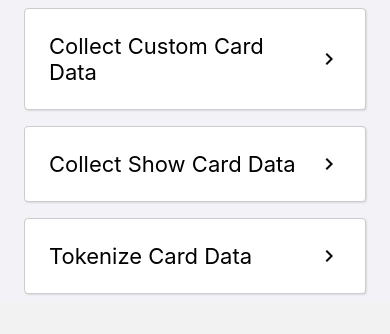
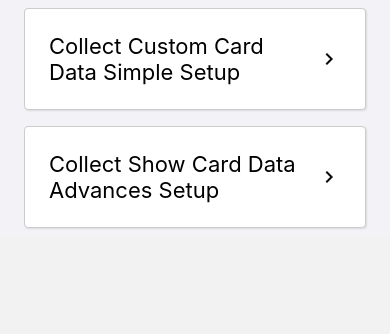
Before and after one commit to vgs-samples/vgs-collect-show-react-native-demo, a React Native app: screen /UseCasesScreen in a window 390 px wide. Shown: the top 334 px of the page. Built offline with nearby package versions, Linux system fonts and the light colour scheme.

Commit message:
rearrange js files

```diff
--- a/App.js
+++ b/App.js
@@ -12,12 +12,11 @@ import {StyleSheet, Text, View, SafeAreaView} from 'react-native';
 
 import {NavigationContainer} from '@react-navigation/native';
 import {createStackNavigator} from '@react-navigation/stack';
-// import { createBottomTabNavigator } from '@react-navigation/bottom-tabs';
 
 import {UseCases} from './models/UseCases';
 import UseCasesScreen from './screens/UseCasesScreen';
-import CollectCustomCardDataScreen from './screens/UseCases/CollectCustomCardData/CollectCustomCardDataScreen';
-import CollectShowTabScreen from './screens/UseCases/CollectShowCardData/CollectShowTabScreen';
+import CollectCardDataScreenSimple from './screens/UseCases/CollectShowCardDataSimpleSetup/CollectShowCardDataSimple';
+import CollectShowTabScreen from './screens/UseCases/CollectShowCardDataAdvancedSetup/CollectShowTabScreen';
 
 const Stack = createStackNavigator();
 
@@ -31,83 +30,20 @@ export default function App() {
           options={{headerShown: false}}
         />
         <Stack.Screen
-          name={UseCases.CollectCustomCardData}
-          component={CollectCustomCardDataScreen}
-          options={{
-            title: 'Collect Custom Card Data',
-          }}
-        />
-        <Stack.Screen
-          name={UseCases.CollectShowCardData}
-          component={CollectShowTabScreen}
+          name={UseCases.CollectShowCardDataSimple}
+          component={CollectCardDataScreenSimple}
           options={{
             title: 'Collect & Show Card Data',
           }}
         />
         <Stack.Screen
-          name={UseCases.TokenizeCardData}
-          component={CollectCustomCardDataScreen}
+          name={UseCases.CollectShowCardDataAdvanced}
+          component={CollectShowTabScreen}
           options={{
-            headerShown: true,
-            title: 'Tokenize Card Data',
+            title: 'Collect & Show Card Data',
           }}
         />
       </Stack.Navigator>
     </NavigationContainer>
   );
 }
-
-/*
-import React from 'react';
-import type {Node} from 'react';
-import VGSFormView from './NativeWrappers/VGSFormView';
-
-import {
-  SafeAreaView,
-  ScrollView,
-  StatusBar,
-  StyleSheet,
-  Text,
-  useColorScheme,
-  View,
-  Button,
-} from 'react-native';
-
-import {
-  Colors,
-  DebugInstructions,
-  Header,
-  LearnMoreLinks,
-  ReloadInstructions,
-} from 'react-native/Libraries/NewAppScreen';
-
-const Section = ({children, title}): Node => {
-  const isDarkMode = useColorScheme() === 'dark';
-  return <VGSFormView />;
-};
-
-const App: () => Node = () => {
-  const isDarkMode = useColorScheme() === 'dark';
-
-  const backgroundStyle = {
-    backgroundColor: isDarkMode ? Colors.darker : Colors.lighter,
-    flexGrow: 0,
-  };
-
-  return (
-    <SafeAreaView style={backgroundStyle}>
-      <StatusBar barStyle={isDarkMode ? 'light-content' : 'dark-content'} />
-      <View
-        style={{
-          backgroundColor: isDarkMode ? Colors.darker : Colors.white,
-          height: '100%',
-          width: '100%',
-        }}>
-        <VGSFormView />
-      </View>
-    </SafeAreaView>
-  );
-};
-
-export default App;
-*/
--- a/models/UseCaseData.js
+++ b/models/UseCaseData.js
@@ -8,7 +8,12 @@ class UseCaseData {
 }
 
 export const useCases = [
-  new UseCaseData(UseCases.CollectCustomCardData, 'Collect Custom Card Data'),
-  new UseCaseData(UseCases.CollectShowCardData, 'Collect Show Card Data'),
-  new UseCaseData(UseCases.TokenizeCardData, 'Tokenize Card Data'),
+  new UseCaseData(
+    UseCases.CollectCustomCardData,
+    'Collect Custom Card Data Simple Setup',
+  ),
+  new UseCaseData(
+    UseCases.CollectShowCardData,
+    'Collect Show Card Data Advances Setup',
+  ),
 ];
--- a/models/UseCases.js
+++ b/models/UseCases.js
@@ -1,5 +1,4 @@
 export const UseCases = {
-  CollectCustomCardData: 'CollectCustomCardData',
-  CollectShowCardData: 'CollectShowCardData',
-  TokenizeCardData: 'TokenizeCardData',
+  CollectShowCardDataSimple: 'CollectShowCardDataSimple',
+  CollectShowCardDataAdvanced: 'CollectShowCardDataAdvanced',
 };
```
Also changed, not shown: screens/UseCases/CollectShowCardDataAdvancedSetup/CollectCardDataScreen.js (renamed from screens/UseCases/CollectShowCardData/CollectCardDataScreen.js), screens/UseCases/CollectShowCardDataAdvancedSetup/CollectShowTabScreen.js (renamed from screens/UseCases/CollectShowCardData/CollectShowTabScreen.js), screens/UseCases/CollectShowCardDataAdvancedSetup/ShowCardDataScreen.js (renamed from screens/UseCases/CollectShowCardData/ShowCardDataScreen.js), screens/UseCases/CollectShowCardDataSimpleSetup/CollectShowCardDataSimple.js (renamed from screens/UseCases/CollectCustomCardData/CollectCustomCardDataScreen.js).
